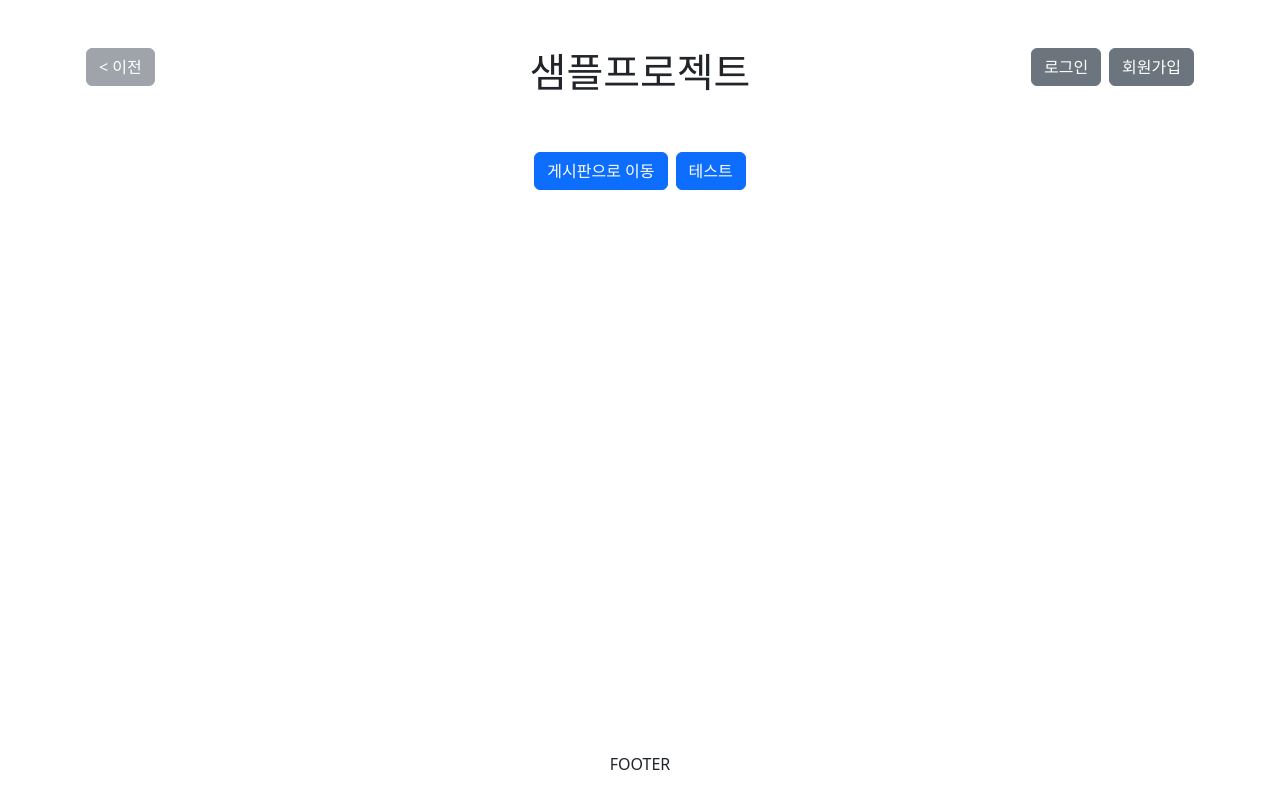
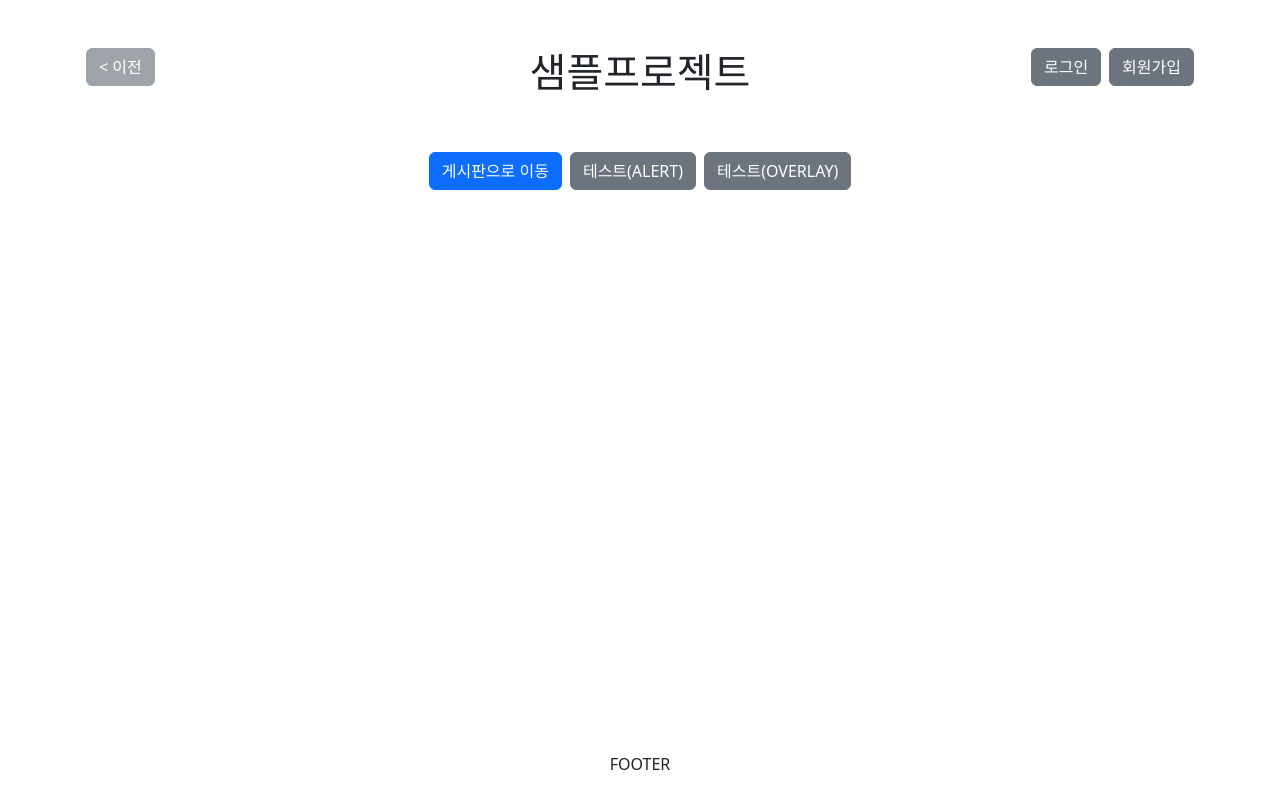
Before and after one commit to lupfeliz/basic-web-framework, a Nuxt app: page / in a window 1280 px wide. Built offline with nearby package versions, Linux system fonts and the light colour scheme.

Commit message:
overlay timeout 추가 / transform 제거

```diff
--- a/assets/css/globals.scss
+++ b/assets/css/globals.scss
@@ -1,7 +1,5 @@
 html {
   body {
-    header {
-    }
     footer {
       position: fixed;
       top: calc(100vh - 3rem);
@@ -72,7 +70,7 @@ span.err-msg {
   color: #f00;
 }
 
-.modal > .modal-dialog > .modal-content.overlay {
+.modal.com-overlay > .modal-dialog > .modal-content {
   background: none;
   border: none;
   text-align: center;
@@ -82,6 +80,18 @@ span.err-msg {
   color: #fff;
 }
 
+.transparent {
+  opacity: 0;
+}
+
 .modal.com-dialog {
   z-index: 10056;
 }
+
+.modal.no-tran {
+  z-index: 10054;
+  > .modal-dialog {
+    transition: none !important;
+    transform: none !important;
+  }
+}
--- a/components/commons/dialog.vue
+++ b/components/commons/dialog.vue
@@ -1,7 +1,7 @@
 <template>
   <div
     ref="modal"
-    class="modal fade com-dialog"
+    class="modal fade no-tran com-dialog"
     data-bs-backdrop="static"
     data-bs-keyboard="false"
     tabindex="-1"
@@ -15,7 +15,7 @@
           <div class="text-center">
             <template v-if="ctx.modal.current?.type === C.ALERT">
               <MyButton
-                class="btn btn-secondary"
+                class="btn btn-primary"
                 @click="click(1)"
                 >
                 확인
@@ -42,14 +42,14 @@
   </div>
   <div
     ref="overlay"
-    class="modal fade"
+    class="modal fade no-tran com-overlay"
     data-bs-backdrop="static"
     data-bs-keyboard="false"
     tabindex="-1"
     aria-hidden="true"
     >
     <div class="modal-dialog modal-dialog-centered">
-      <div class="modal-content overlay">
+      <div class="modal-content">
         <div class="spinner-border" role="status">
           <span class="visually-hidden"></span>
         </div>
@@ -67,6 +67,8 @@ import { log } from '@/libs/commons/log'
 import { values } from '@/libs/commons/values'
 import { useBaseSystem, inst } from '@/store/commons/basesystem'
 import MyButton from '@/components/commons/mybutton.vue'
+import { over } from 'lodash'
+import { dialog } from '@/libs/commons/dialog'
 
 const M_SHOWN = 'shown.bs.modal'
 const M_HIDDEN = 'hidden.bs.modal'
@@ -145,6 +147,11 @@ const doOverlay = () => {
       }
       overlay.current = item
       if (item.vis) {
+        if (!isNaN(Number(item.timeout))) {
+          setTimeout(() => {
+            dialog.overlay(false)
+          }, Number(item.timeout))
+        }
         overlay.instance.show()
       } else {
         overlay.instance.hide()
--- a/libs/commons/constants.ts
+++ b/libs/commons/constants.ts
@@ -60,6 +60,7 @@ export const SC_INTERNAL_SERVER_ERROR = 500
 
 export const ALERT = 'alert'
 export const CONFIRM = 'confirm'
+export const TRANSPARENT = 'transparent'
 
 export const noerr = true
 export const nodim = true
--- a/libs/commons/dialog.ts
+++ b/libs/commons/dialog.ts
@@ -32,10 +32,11 @@ const dialog = {
       resolve
     })
   }),
-  overlay: (vis?: boolean) => new Promise<void>((resolve) => {
+  overlay: (vis?: boolean, timeout?: number) => new Promise<void>((resolve) => {
     if (vis === undefined) { vis = true }
     ctx.overlay.queue.push({
       vis: vis,
+      timeout: timeout,
       resolve
     })
   }),
--- a/pages/index.vue
+++ b/pages/index.vue
@@ -8,10 +8,17 @@
   </MyButton>
 
   <MyButton
-    class="btn-primary mx-1"
+    class="btn-secondary mx-1"
     @click="dialog.alert('테스트')"
     >
-    테스트
+    테스트(ALERT)
+  </MyButton>
+
+  <MyButton
+    class="btn-secondary mx-1"
+    @click="dialog.overlay(true, 2000)"
+    >
+    테스트(OVERLAY)
   </MyButton>
 </div>
 </template>
```
